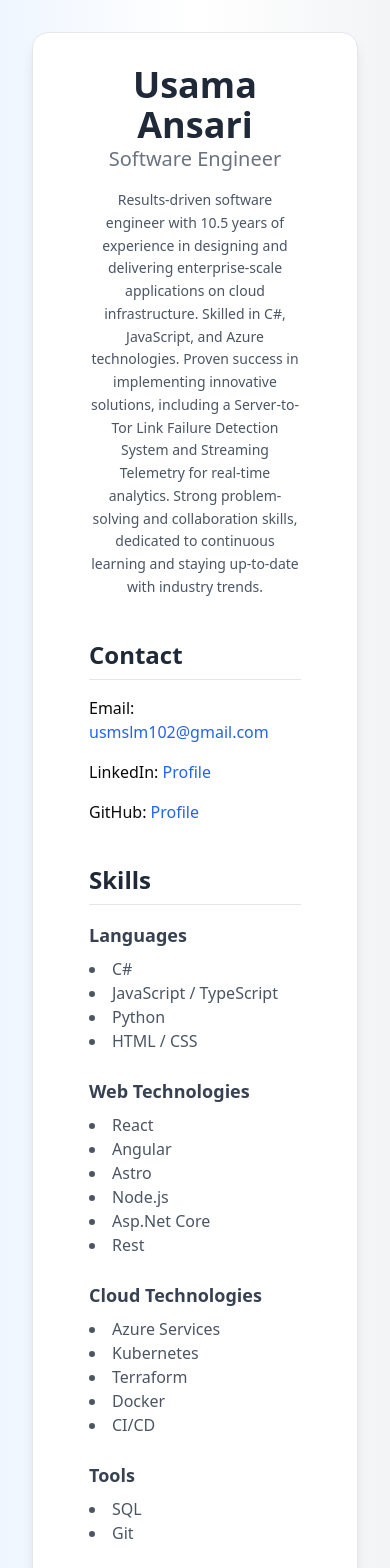
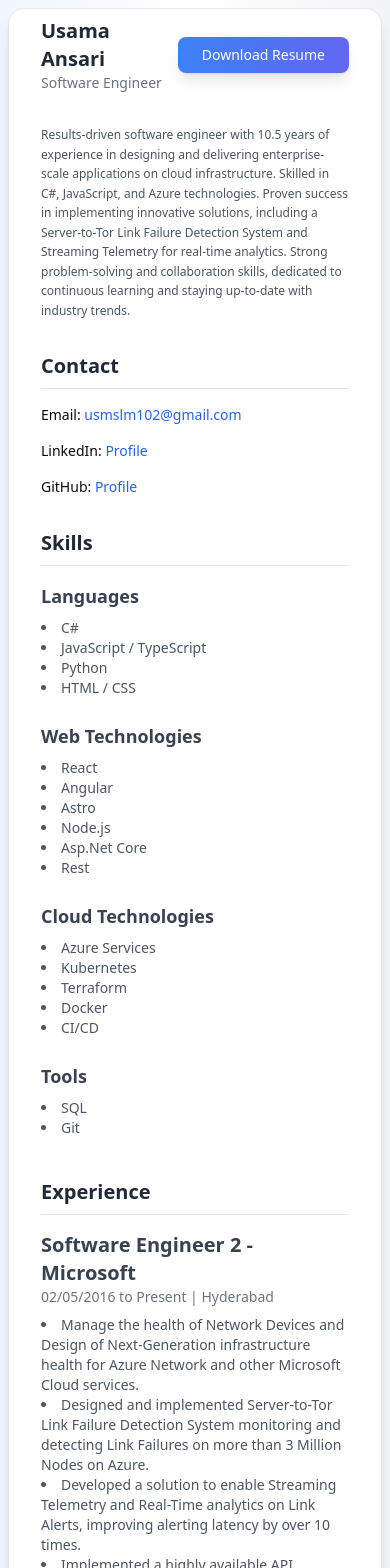
Before and after one commit to usmslm102/resume, a React (Vite) app: page / in a window 390 px wide. Shown: the top 1568 px of the page. Built offline with nearby package versions, Linux system fonts and the light colour scheme.

Commit message:
refactor Resume component for improved layout and responsiveness

```diff
--- a/src/Resume.tsx
+++ b/src/Resume.tsx
@@ -59,38 +59,47 @@ const Resume = () => {
   };
 
   return (
-    <div className="min-h-screen p-8 bg-gradient-to-r from-blue-50 via-white to-gray-100">
+    <div className="min-h-screen p-2 sm:p-8 md:p-0 bg-gradient-to-r from-blue-50 via-white to-gray-100 text-sm sm:text-base">
       <div className="max-w-4xl mx-auto">
         <motion.div
           initial={{ opacity: 0, y: 20 }}
           animate={{ opacity: 1, y: 0 }}
           transition={{ duration: 0.5 }}
         >
-          <Card className="p-8 shadow-lg rounded-2xl border border-gray-200 bg-white">
+          <Card className="sm:p-8 p-2 shadow-lg rounded-2xl border border-gray-200 bg-white">
             <CardContent>
-              <div className="text-center mb-8">
-                <h1 className="text-4xl font-bold text-gray-800">{resumeData.name}</h1>
-                <p className="text-xl text-gray-500">{resumeData.title}</p>
-                <p className="mt-4 text-gray-600 text-sm leading-relaxed">{resumeData.summary}</p>
+              <div className="flex items-center justify-between mb-8">
+                <div>
+                  <h1 className="text-xl sm:text-4xl font-bold text-gray-800">{resumeData.name}</h1>
+                  <p className="text-sm sm:text-xl text-gray-500">{resumeData.title}</p>
+                </div>
+                <div>
+                  <Button onClick={downloadResume} className="sm:text-sm sm:px-3 sm:py-2 px-6 py-3 bg-gradient-to-r from-blue-500 to-indigo-500 text-white rounded-lg shadow-lg hover:from-blue-600 hover:to-indigo-600">
+                    Download Resume
+                  </Button>
+                </div>
+              </div>
+              <div className="text-center mb-4">
+                <p className="mt-2 text-left text-gray-600 sm:text-sm text-xs leading-relaxed">{resumeData.summary}</p>
               </div>
 
-              <div className="mt-10">
-                <h2 className="text-2xl font-semibold text-gray-800 border-b pb-2 mb-4">Contact</h2>
-                <div className="grid grid-cols-1 sm:grid-cols-2 gap-4">
+              <div className="mt-8">
+                <h2 className="text-xl sm:text-2xl font-semibold text-gray-800 border-b pb-2 mb-4">Contact</h2>
+                <div className="grid text-sm grid-cols-1 sm:grid-cols-2 gap-4">
                   <p>Email: <a href={`mailto:${resumeData.contact.email}`} className="text-blue-600 hover:underline">{resumeData.contact.email}</a></p>
                   <p>LinkedIn: <a href={resumeData.contact.linkedIn} className="text-blue-600 hover:underline">Profile</a></p>
                   <p>GitHub: <a href={resumeData.contact.github} className="text-blue-600 hover:underline">Profile</a></p>
                 </div>
               </div>
 
-              <div className="mt-10">
-                <h2 className="text-2xl font-semibold text-gray-800 border-b pb-2 mb-4">Skills</h2>
-                <div className="grid grid-cols-1 md:grid-cols-2 gap-6">
+              <div className="mt-8">
+                <h2 className="text-xl sm:text-2xl font-semibold text-gray-800 border-b pb-2 mb-4">Skills</h2>
+                <div className="grid grid-cols-1 md:grid-cols-4 gap-6">
                   <div>
                     <h3 className="text-lg font-bold text-gray-700">Languages</h3>
                     <ul className="list-disc list-inside text-gray-600 mt-2">
                       {resumeData.skills.languages.map((skill, index) => (
-                        <li key={index}>{skill}</li>
+                        <li className="text-sm" key={index}>{skill}</li>
                       ))}
                     </ul>
                   </div>
@@ -98,7 +107,7 @@ const Resume = () => {
                     <h3 className="text-lg font-bold text-gray-700">Web Technologies</h3>
                     <ul className="list-disc list-inside text-gray-600 mt-2">
                       {resumeData.skills.webTechnologies.map((skill, index) => (
-                        <li key={index}>{skill}</li>
+                        <li className="text-sm" key={index}>{skill}</li>
                       ))}
                     </ul>
                   </div>
@@ -106,7 +115,7 @@ const Resume = () => {
                     <h3 className="text-lg font-bold text-gray-700">Cloud Technologies</h3>
                     <ul className="list-disc list-inside text-gray-600 mt-2">
                       {resumeData.skills.cloudTechnologies.map((skill, index) => (
-                        <li key={index}>{skill}</li>
+                        <li className="text-sm" key={index}>{skill}</li>
                       ))}
                     </ul>
                   </div>
@@ -114,7 +123,7 @@ const Resume = () => {
                     <h3 className="text-lg font-bold text-gray-700">Tools</h3>
                     <ul className="list-disc list-inside text-gray-600 mt-2">
                       {resumeData.skills.tools.map((skill, index) => (
-                        <li key={index}>{skill}</li>
+                        <li className="text-sm" key={index}>{skill}</li>
                       ))}
                     </ul>
                   </div>
@@ -122,14 +131,14 @@ const Resume = () => {
               </div>
 
               <div className="mt-10">
-                <h2 className="text-2xl font-semibold text-gray-800 border-b pb-2 mb-4">Experience</h2>
+                <h2 className="text-xl sm:text-2xl font-semibold text-gray-800 border-b pb-2 mb-4">Experience</h2>
                 {resumeData.experience.map((job, index) => (
                   <div key={index} className="mb-6">
                     <h3 className="text-xl font-bold text-gray-700">{job.title} - {job.company}</h3>
                     <p className="text-sm text-gray-500 mb-2">{job.duration} | {job.location}</p>
                     <ul className="list-disc list-inside text-gray-600">
                       {job.details.map((detail, i) => (
-                        <li key={i}>{detail}</li>
+                        <li className="text-sm" key={i}>{detail}</li>
                       ))}
                     </ul>
                   </div>
@@ -137,19 +146,13 @@ const Resume = () => {
               </div>
 
               <div className="mt-10">
-                <h2 className="text-2xl font-semibold text-gray-800 border-b pb-2 mb-4">Education</h2>
+                <h2 className="text-xl sm:text-2xl font-semibold text-gray-800 border-b pb-2 mb-4">Education</h2>
                 {resumeData.education.map((edu, index) => (
                   <div key={index} className="mb-4">
                     <h3 className="text-xl font-bold text-gray-700">{edu.degree}</h3>
                     <p className="text-sm text-gray-500">{edu.institution} - {edu.graduationYear}</p>
                   </div>
                 ))}
-              </div>
-
-              <div className="mt-12 text-center">
-                <Button onClick={downloadResume} className="px-6 py-3 bg-gradient-to-r from-blue-500 to-indigo-500 text-white rounded-lg shadow-lg hover:from-blue-600 hover:to-indigo-600">
-                  Download Resume
-                </Button>
               </div>
             </CardContent>
           </Card>
```
